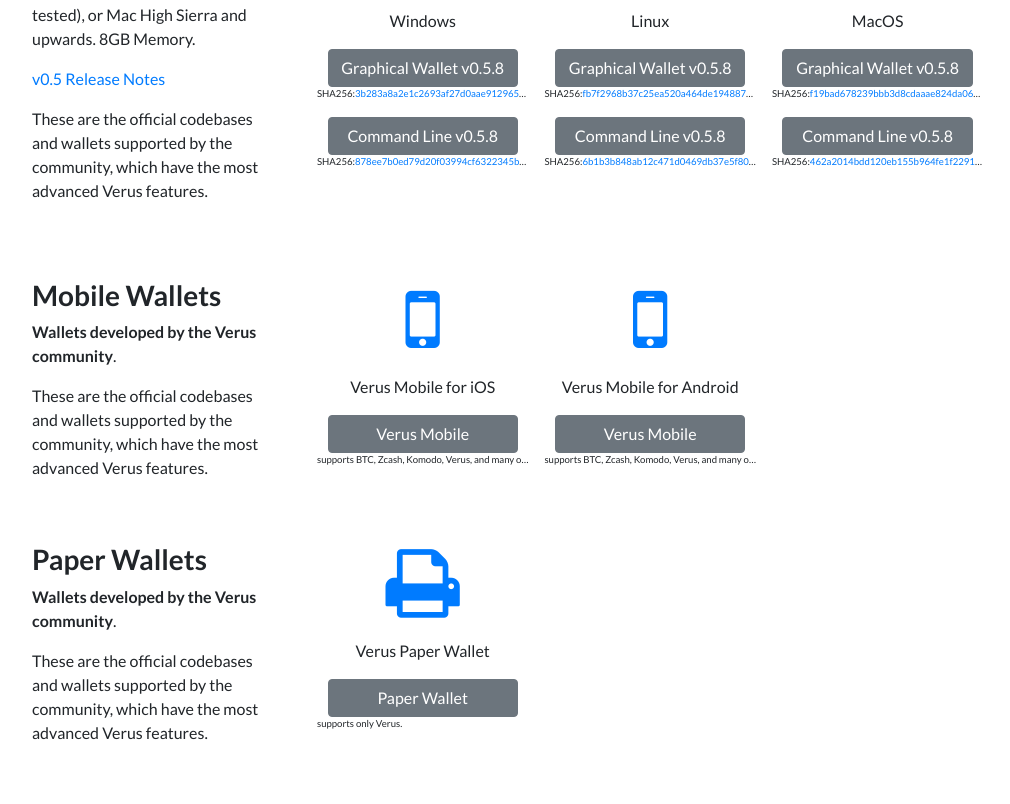
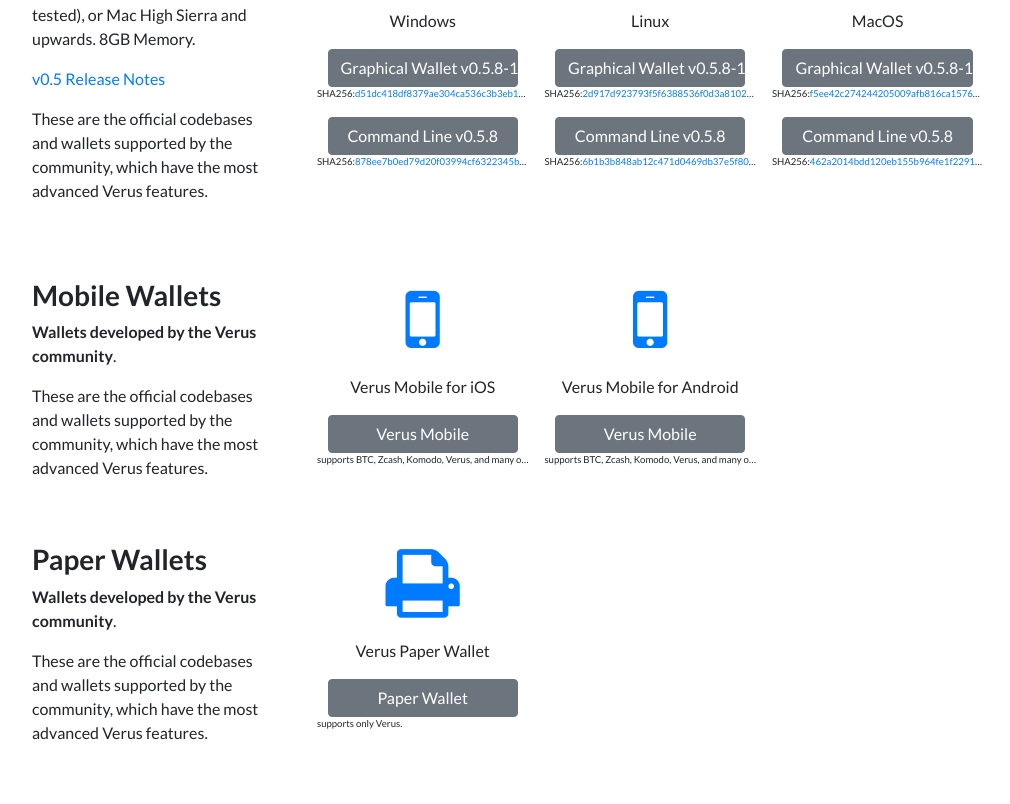
Before and after one commit to VerusCoin/veruscoin.io, a website: page wallet.html in a window 1280 px wide. Shown: the part 939-1743 px from the top of the page, without its empty margins (86-1096 px from the left). Drawn offline with Linux system fonts and the light colour scheme.

Commit message:
Update Agama download links

```diff
--- a/wallet.html
+++ b/wallet.html
@@ -197,24 +197,24 @@
           <div class="col1 pr-2">
             <p class="text-center"><i class="fa fa-windows fa-5x text-primary"></i></p>
             <p class="text-center">Windows</p>
-            <a href="https://github.com/VerusCoin/Agama/releases/download/v0.5.8/Agama-Windows-v0.5.8.zip" class="btn btn-secondary d-block mx-auto w-75" title="VerusCoin Windows Wallet v0.5.8" style="width:90%!important">Graphical Wallet v0.5.8</a>
-            <p class="checksum">SHA256:<a href="https://github.com/VerusCoin/Agama/releases/download/v0.5.8/Agama-Windows-v0.5.8.zip.sha256">3b283a8a2e1c2693af27d0aae9129657175d6df2242020f3e333427a9980565</a></p>
+            <a href="https://github.com/VerusCoin/Agama/releases/download/v0.5.8-1/Agama-Windows-v0.5.8-1.zip" class="btn btn-secondary d-block mx-auto w-75" title="VerusCoin Windows Wallet v0.5.8-1" style="width:90%!important">Graphical Wallet v0.5.8-1</a>
+            <p class="checksum">SHA256:<a href="https://github.com/VerusCoin/Agama/releases/download/v0.5.8-1/Agama-Windows-v0.5.8-1.zip.sha256">d51dc418df8379ae304ca536c3b3eb1ebf81074fba66bc1ae2d50baf53268255</a></p>
             <a href="https://github.com/VerusCoin/VerusCoin/releases/download/v0.5.8/Verus-CLI-Windows-v0.5.8.zip" class="btn btn-secondary d-block mx-auto w-75" title="VerusCoin Windows CLI v0.5.8" style="width:90%!important">Command Line v0.5.8</a>
             <p class="checksum">SHA256:<a href="https://github.com/VerusCoin/VerusCoin/releases/download/v0.5.8/Verus-CLI-Windows-v0.5.8.zip.sha256">878ee7b0ed79d20f03994cf6322345be4a9f857aa4326ceb564d4ec51edd53ef</a></p>
           </div>
           <div class="col2 px-2">
             <p class="text-center"><i class="fa fa-linux fa-5x text-primary"></i></p>
             <p class="text-center">Linux</p>
-            <a href="https://github.com/VerusCoin/Agama/releases/download/v0.5.8/Agama-Linux-v0.5.8.tar.gz" class="btn btn-secondary d-block mx-auto w-75" title="VerusCoin Linux Wallet v0.5.8" style="width:90%!important">Graphical Wallet v0.5.8</a>
-            <p class="checksum">SHA256:<a href="https://github.com/VerusCoin/Agama/releases/download/v0.5.8/Agama-Linux-v0.5.8.tar.gz.sha256">fb7f2968b37c25ea520a464de1948875edf65dec6049cc0360107d5c4f91d9fd</a></p>
+            <a href="https://github.com/VerusCoin/Agama/releases/download/v0.5.8-1/Agama-Linux-v0.5.8-1.tar.gz" class="btn btn-secondary d-block mx-auto w-75" title="VerusCoin Linux Wallet v0.5.8-1" style="width:90%!important">Graphical Wallet v0.5.8-1</a>
+            <p class="checksum">SHA256:<a href="https://github.com/VerusCoin/Agama/releases/download/v0.5.8-1/Agama-Linux-v0.5.8-1.tar.gz.sha256">2d917d923793f5f6388536f0d3a8102f986895165d4920e5f5c70e8652cbdb24</a></p>
             <a href="https://github.com/VerusCoin/VerusCoin/releases/download/v0.5.8/Verus-CLI-Linux-v0.5.8.tar.gz" class="btn btn-secondary d-block mx-auto w-75" title="VerusCoin Linux CLI v0.5.8" style="width:90%!important">Command Line v0.5.8</a>
             <p class="checksum">SHA256:<a href="https://github.com/VerusCoin/VerusCoin/releases/download/v0.5.8/Verus-CLI-Linux-v0.5.8.tar.gz.sha256">6b1b3b848ab12c471d0469db37e5f8059aee565550d9e1c38fd97a55d493f184</a></p>
           </div>
           <div class="col3 pl-2">
             <p class="text-center"><i class="fa fa-apple fa-5x text-primary"></i></p>
             <p class="text-center">MacOS</p>
-            <a href="https://github.com/VerusCoin/Agama/releases/download/v0.5.8/Agama-MacOS-v0.5.8.dmg" class="btn btn-secondary d-block mx-auto w-75" title="VerusCoin MacOS Wallet v0.5.8" style="width:90%!important">Graphical Wallet v0.5.8</a>
-            <p class="checksum">SHA256:<a href="https://github.com/VerusCoin/Agama/releases/download/v0.5.8/Agama-MacOS-v0.5.8.dmg.sha256">f19bad678239bbb3d8cdaaae824da069468feaf12abab0ea96dad40a0d144600</a></p>
+            <a href="https://github.com/VerusCoin/Agama/releases/download/v0.5.8-1/Agama-MacOS-v0.5.8-1.dmg" class="btn btn-secondary d-block mx-auto w-75" title="VerusCoin MacOS Wallet v0.5.8-1" style="width:90%!important">Graphical Wallet v0.5.8-1</a>
+            <p class="checksum">SHA256:<a href="https://github.com/VerusCoin/Agama/releases/download/v0.5.8-1/Agama-MacOS-v0.5.8-1.dmg.sha256">f5ee42c274244205009afb816ca157698a55ff8ed5f084c9bbf4a9d64dc54d97</a></p>
             <a href="https://github.com/VerusCoin/VerusCoin/releases/download/v0.5.8/Verus-CLI-MacOS-v0.5.8.tar.gz" class="btn btn-secondary d-block mx-auto w-75" title="VerusCoin MacOS CLI v0.5.8" style="width:90%!important">Command Line v0.5.8</a>
             <p class="checksum">SHA256:<a href="https://github.com/VerusCoin/VerusCoin/releases/download/v0.5.8/Verus-CLI-MacOS-v0.5.8.tar.gz.sha256">462a2014bdd120eb155b964fe1f22910671ade38e26ff4372e64341e9613dff5</a></p>
           </div>
```
Also changed, not shown: 1 other file.
